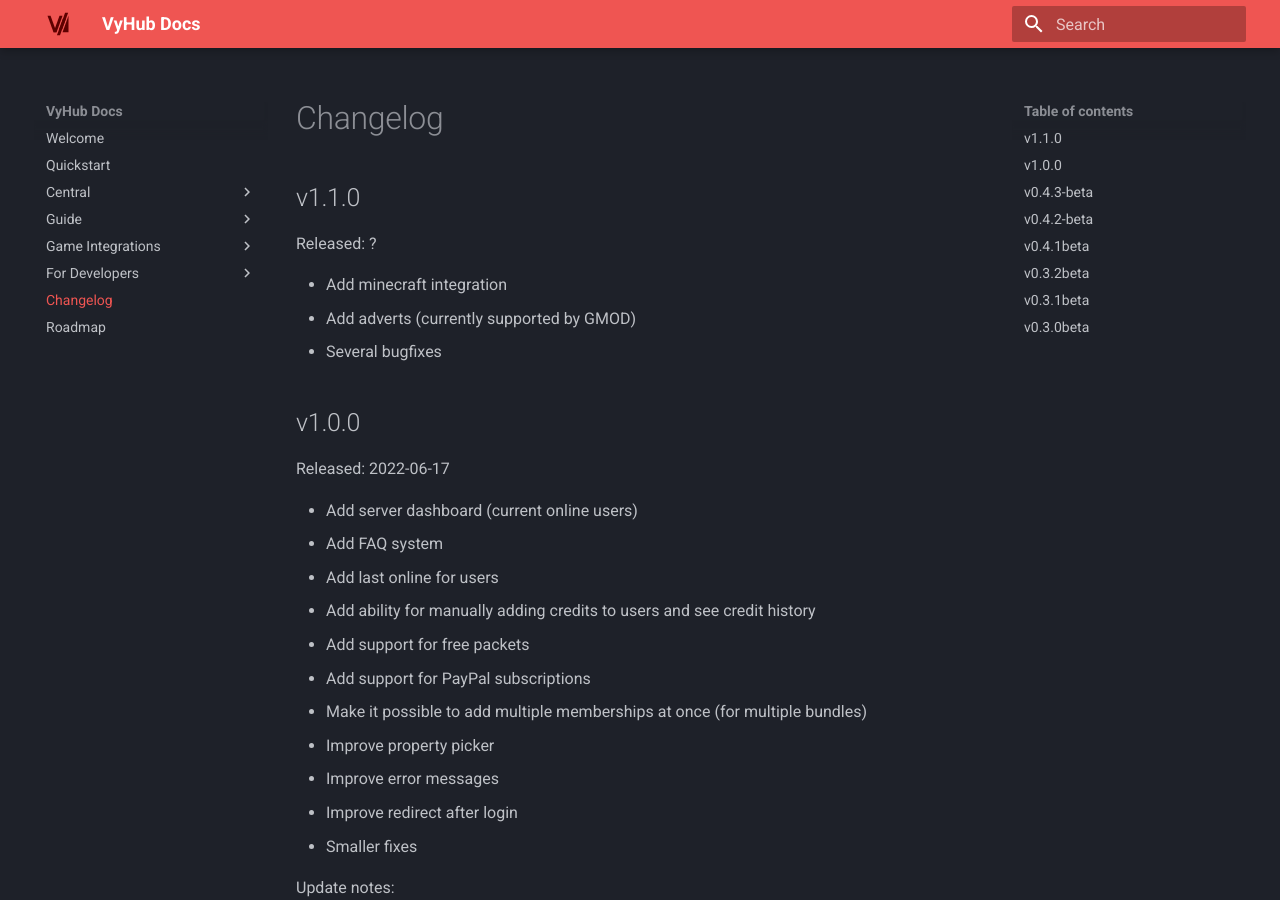
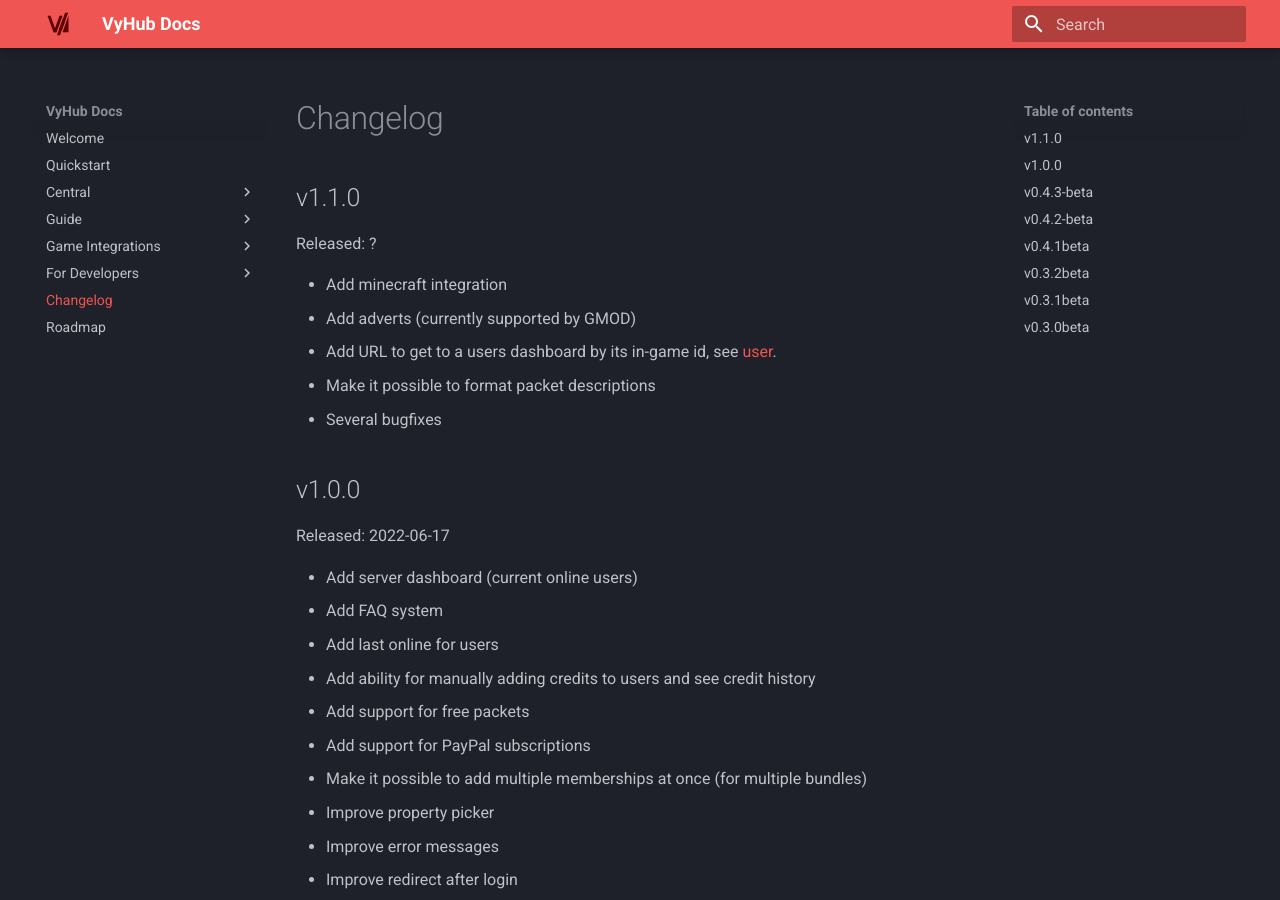
Before and after one commit to nyx-project/vyhub-documentation, an MkDocs documentation site: the page built from docs/changelog.md, in a window 1280 px wide and 900 px high. Built offline with MkDocs 1.6.1 and Material for MkDocs 9.7.7, drawn with Linux system fonts in a browser that asks for light colours; the version menu is left out.

Commit message:
Begin changelog

```diff
--- a/docs/changelog.md
+++ b/docs/changelog.md
@@ -5,6 +5,8 @@
 
 - Add minecraft integration
 - Add adverts (currently supported by GMOD)
+- Add URL to get to a users dashboard by its in-game id, see [user](guide/user.md).
+- Make it possible to format packet descriptions
 - Several bugfixes
 
 ## v1.0.0
```
